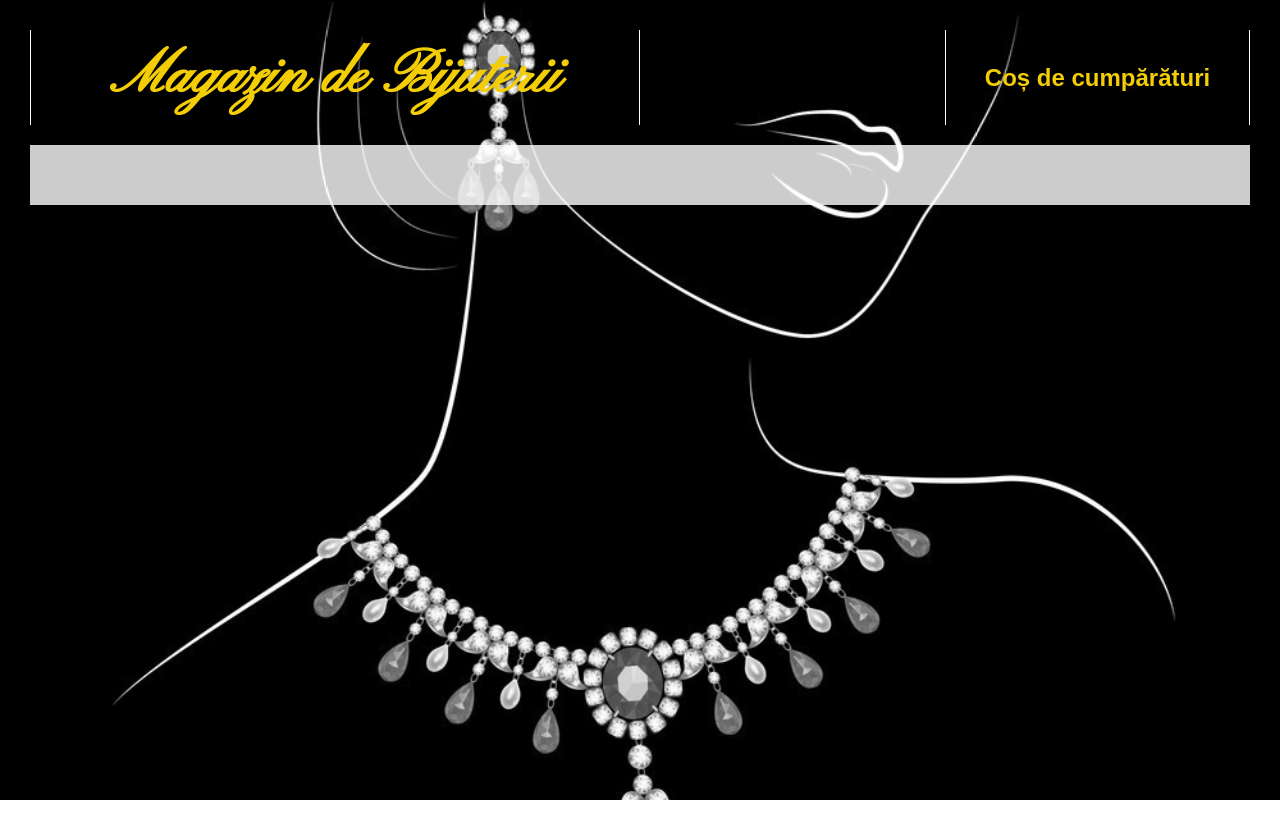
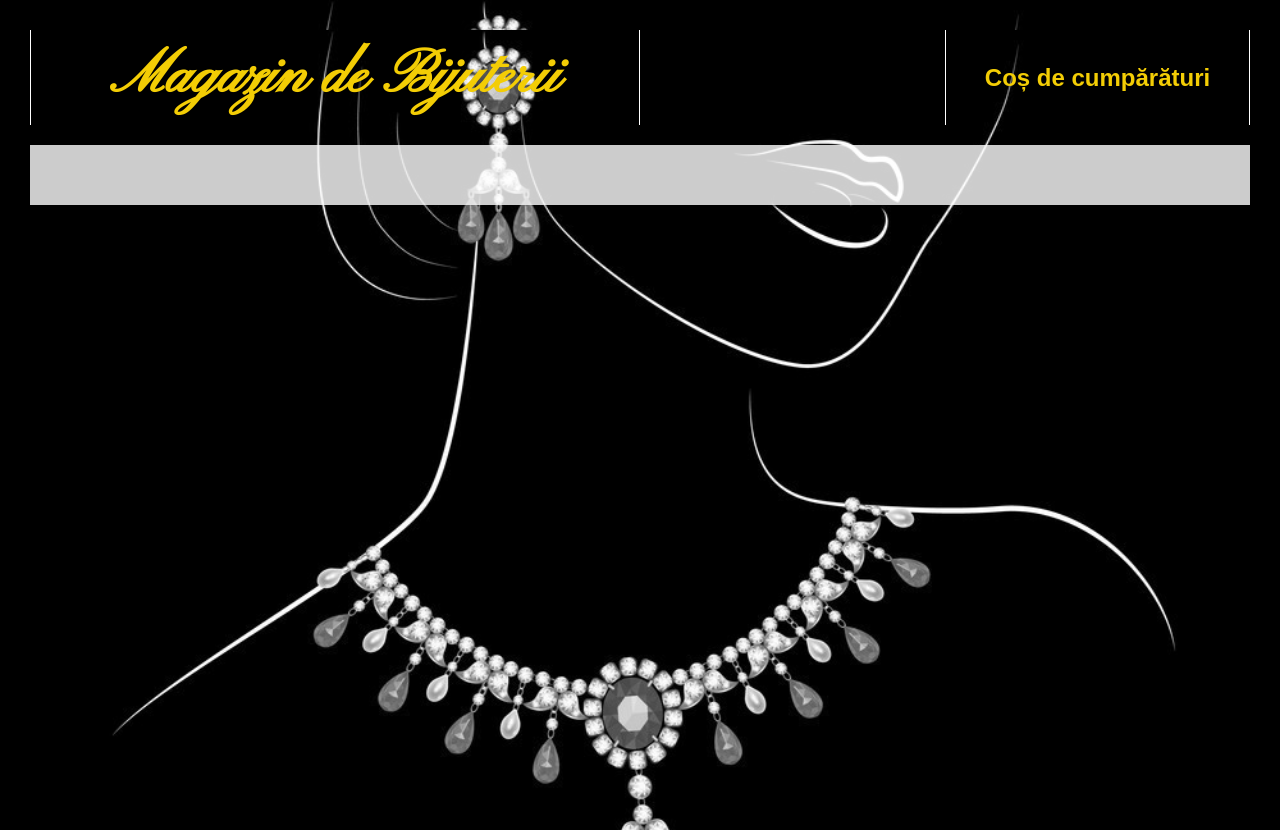
Before and after one commit to TudorDan/Electronic-Shop, a plain HTML site: page details.html in a window 1280 px wide. Before the commit the page ends 800 px from the top, so only its background shows below. Drawn offline with Linux system fonts and the light colour scheme; no server answers.

Commit message:
Add background image fix readme

```diff
--- a/css/stiluriDetalii.css
+++ b/css/stiluriDetalii.css
@@ -10,6 +10,7 @@ html, body {
 	-ms-background-size: cover; /* ie10+ */
 	-o-background-size: cover; /* opera 11.10+ */
 	background-size: cover; /* w3c */
+	height: 100%;
 }
 body {
 	margin: 30px;
```
Also changed, not shown: admin.html (+1 -1 lines), 1 other file.
